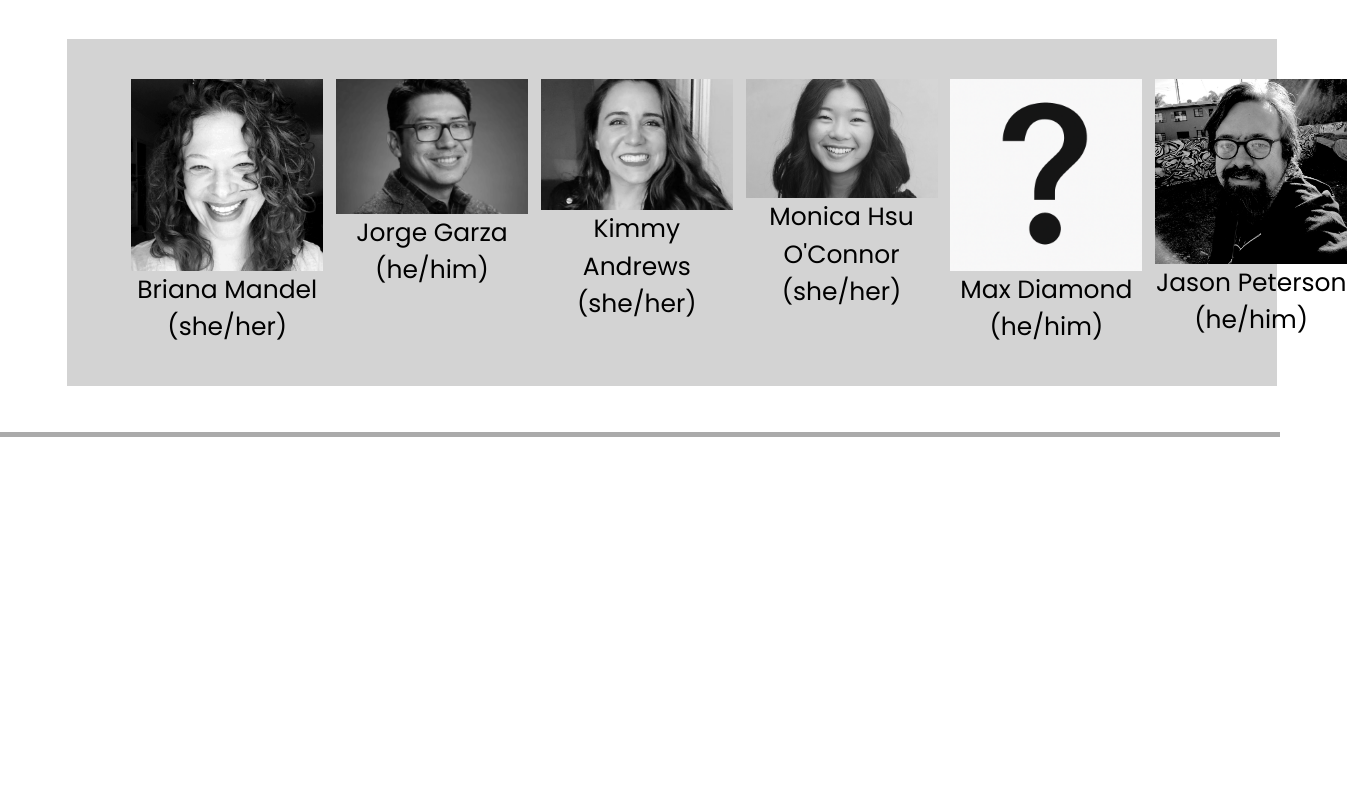
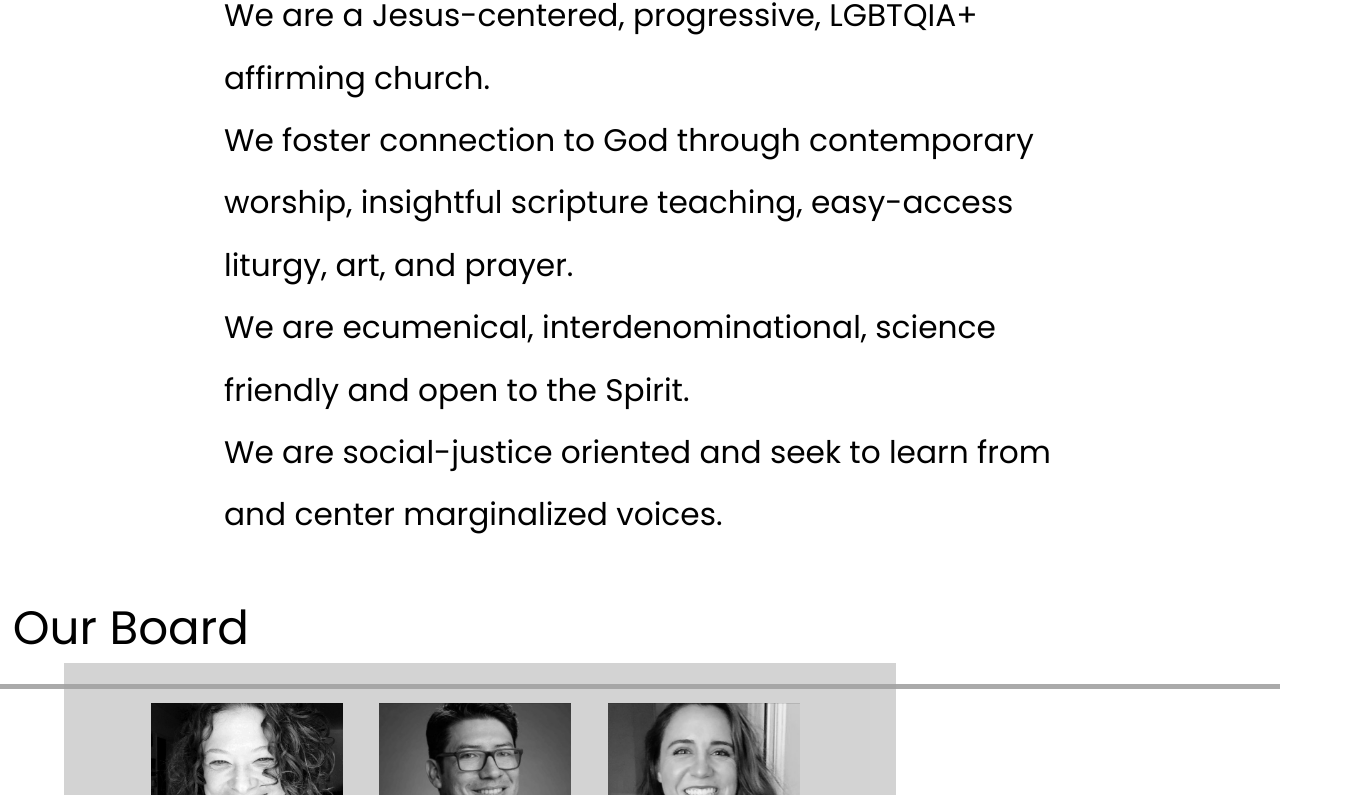
Before and after one commit to MadMilliner/AllSaintsChurchLA, a plain HTML site: page about.html in a window 1280 px wide. Shown: the part 111-906 px from the top of the page, 1347 px wide, since content can reach past the window. Before the commit the page ends 800 px from the top, so only its background shows below. Drawn offline with Linux system fonts and the light colour scheme.

Commit message:
Fleshed out the About page

```diff
--- a/about.html
+++ b/about.html
@@ -15,39 +15,43 @@
     <body>
         <div id="header">
         </div>
-        <div id="page">
-            <div class="description">
-
+        <div id="aboutPage">
+            <div id="whoWeAre">
+                <h2>Who we are:</h2>
+                <p>We are a Jesus-centered, progressive, LGBTQIA+ affirming church. </p>
+                <p>We foster connection to God through contemporary worship, insightful scripture teaching, easy-access liturgy, art, and prayer.</p>
+                <p>We are ecumenical, interdenominational,  science friendly and open to the Spirit.</p>
+                <p>We are social-justice oriented and seek to learn from and center marginalized voices.</p>
             </div>
-            <div class="leadership">
-
-            </div>
+            <!-- <div class="leadership">
+                <h2></h2>
+            </div> -->
             <h2>Our Board</h2>
             <div class="board">
 
                 <div>
-                    <img src="img/board/Brianna.webp">
-                    <p>Briana Mandel (she/her)</p>
+                    <img src="img/board/edited/Brianna.00000000.jpg">
+                    <p>Briana Mandel <div>(she/her)</div></p>
                 </div>
                 <div>
-                    <img src="img/board/Jorge.webp">
-                    <p>Jorge Garza (he/him)</p>
+                    <img src="img/board/edited/Jorge.00000000.jpg">
+                    <p>Jorge Garza <div>(he/him)</div></p>
                 </div>
                 <div>
-                    <img src="img/board/Kimmy.webp">
-                    <p>Kimmy Andrews (she/her)</p>
+                    <img src="img/board/edited/Kimmy.00000000.jpg">
+                    <p>Kimmy Andrews <div>(she/her)</div></p>
                 </div>
                 <div>
-                    <img src="img/board/Monica.webp">
-                    <p>Monica Hsu O'Connor (she/her)</p>
+                    <img src="img/board/edited/Monica.00000000.jpg">
+                    <p>Monica Hsu O'Connor <div>(she/her)</div></p>
                 </div>
                 <div>
                     <img src="img/board/Max.webp">
-                    <p>Max Diamond (he/him)</p>
+                    <p>Max Diamond <div>(he/him)</div></p>
                 </div>
                 <div>
-                    <img src="img/board/Jason.webp">
-                    <p>Jason Peterson (he/him)</p>
+                    <img src="img/board/edited/Jason.00000000.jpg">
+                    <p>Jason Peterson <div>(he/him)</div></p>
                 </div>
             </div>
         </div>
--- a/style.css
+++ b/style.css
@@ -250,14 +250,32 @@ a[href="jobs.html"], a[href="jobs.html"]:visited {
 
 }
 
-#page h2 {
+#aboutPage h2 {
   font-size: 1.5rem;
+  font-weight: 400;
+  text-align: start;
+  margin-left: 1%;
+}
+
+#aboutPage {
+  display: flex;
+  flex-direction: column;
+
+}
+
+#whoWeAre {
+  width: 65vw;
+  margin: auto;
+  margin-bottom: 1.5rem;
+  line-height: 2rem;
 }
 
 .board {
+  width: 65vw;
   display: flex;
+  flex-wrap: wrap;
   gap: 1vw;
-  justify-content: space-between;
+  justify-content: space-evenly;
   margin-left: 5%;
   margin-right: 5%;
   text-align: center;
```
Also changed, not shown: img/board/Jason.jpg (added), img/board/Jorge.jpeg (added), img/board/Kimmy.jpeg (added), img/board/Monica.jpeg (added), img/board/edited/Brianna.00000000.jpg (added), img/board/edited/Jason.00000000.jpg (added), img/board/edited/Jorge.00000000.jpg (added), img/board/edited/Kimmy.00000000.jpg (added), img/board/edited/Monica.00000000.jpg (added), 1 other file.
